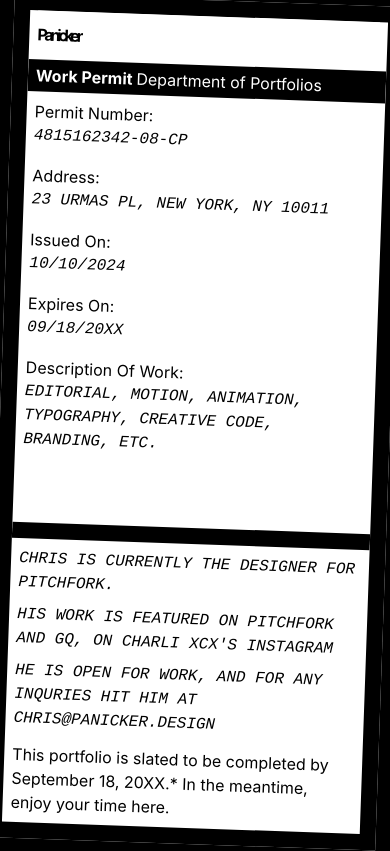
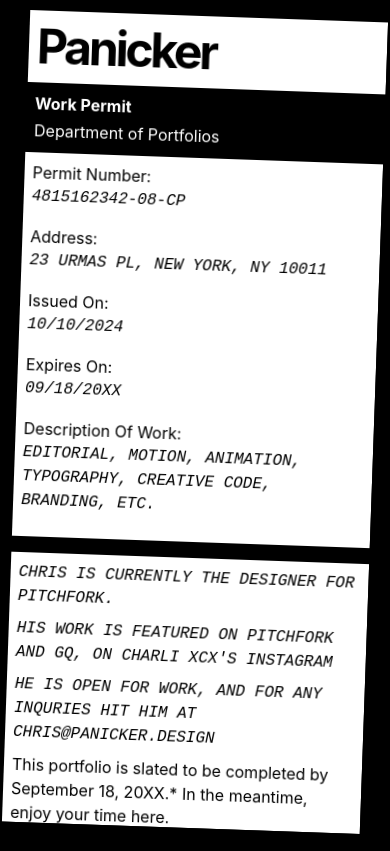
Before and after one commit to chrispanicker/wip-portfolio, a Next.js app in the folder wip-portfolio/: page / in a window 390 px wide. Built offline with nearby package versions, Linux system fonts and the light colour scheme.

Commit message:
font sizing

```diff
--- a/wip-portfolio/src/app/page.tsx
+++ b/wip-portfolio/src/app/page.tsx
@@ -4,11 +4,14 @@
   const gridParent = "flex lg:flex-row flex-col mono-ital uppercase lg:pb-0 pb-4"
 
   return (
-    <main className="w-screen h-screen border border-[1rem] border-black transition-[transform] min-[1300px]:rotate-[-2deg] min-[1000px]:rotate-[2deg] min-[800px]:rotate-[-2deg] rotate-[2deg] bg-white overflow-y-scroll">
-      <header className="lg:h-[10%] h-[6%] bg-white lg:text-[6rem] lg:tracking-[-.3rem] min-[500px]:text-[3rem] tracking-[-.2rem] flex justify-start items-center  font-bold lg:mx-5 mx-2"><h1>Panicker</h1></header>
-      <div className="lg:h-[7%] h-[4%] bg-black text-white lg:text-[2.6rem] min-[500px]:text-[1.5rem] flex justify-start items-center lg:px-5 px-2"><h2 className="font-bold">Work Permit&nbsp;</h2><h2>Department of Portfolios</h2></div>
+    <main className="w-screen h-screen border border-[1rem] outline outline-black outline-2 border-black transition-[transform] min-[1300px]:rotate-[-2deg] min-[1000px]:rotate-[2deg] min-[800px]:rotate-[-2deg] rotate-[2deg] bg-white overflow-y-scroll">
+      <header className="lg:h-[10%] bg-white lg:text-[6rem] lg:tracking-[-.3rem] text-[3rem] tracking-[-.2rem] flex justify-start items-center  font-bold lg:mx-5 mx-2"><h1>Panicker</h1></header>
+      <div className="lg:h-[7%] lg:py-0 py-2 bg-black text-white lg:text-[2.6rem] min-[500px]:text-[1.5rem] flex lg:flex-row flex-col justify-center lg:justify-start items-start leading-[1.7rem] lg:items-center lg:px-5 px-2">
+        <h2 className="font-bold">Work Permit&nbsp;</h2>
+        <h2>Department of Portfolios</h2>
+      </div>
 
-      <section className="h-[53%] lg:grid lg:grid-cols-2 lg:p-5 p-2 lg:text-[1.5rem]">
+      <section className="lg:h-[53%] lg:grid lg:grid-cols-2 lg:p-5 p-2 lg:text-[1.5rem]">
           <div className="lg:grid lg:grid-rows-2">
             <span className={gridParent}><p className={`${category}`}>Permit Number:&nbsp;</p><p>4815162342-08-CP</p></span>
             <span className={gridParent}><p className={`${category}`}>Address:&nbsp;</p><p>23 URMAS PL, NEW YORK, NY 10011 </p></span>
@@ -25,7 +28,7 @@
           </div>
 
       </section>
-      <footer className={`h-[37%] lg:h-[30%] lg:p-5 p-2 border-t-[1rem] border-black lg:text-[1.5rem] mono-ital flex justify-between flex-col`}>
+      <footer className={`lg:h-[30%] lg:p-5 p-2 border-t-[1rem] border-black lg:text-[1.5rem] mono-ital flex justify-between flex-col`}>
         <div className="">
           <p className="pb-2 uppercase">Chris is currently the designer for Pitchfork.</p>
           <p className="pb-2 uppercase">His work is featured on pitchfork and gq, on <a className="hover:underline" href="https://www.instagram.com/p/C92zCcASIs0/?img_index=1">Charli xcx&apos;s Instagram</a></p>
```
